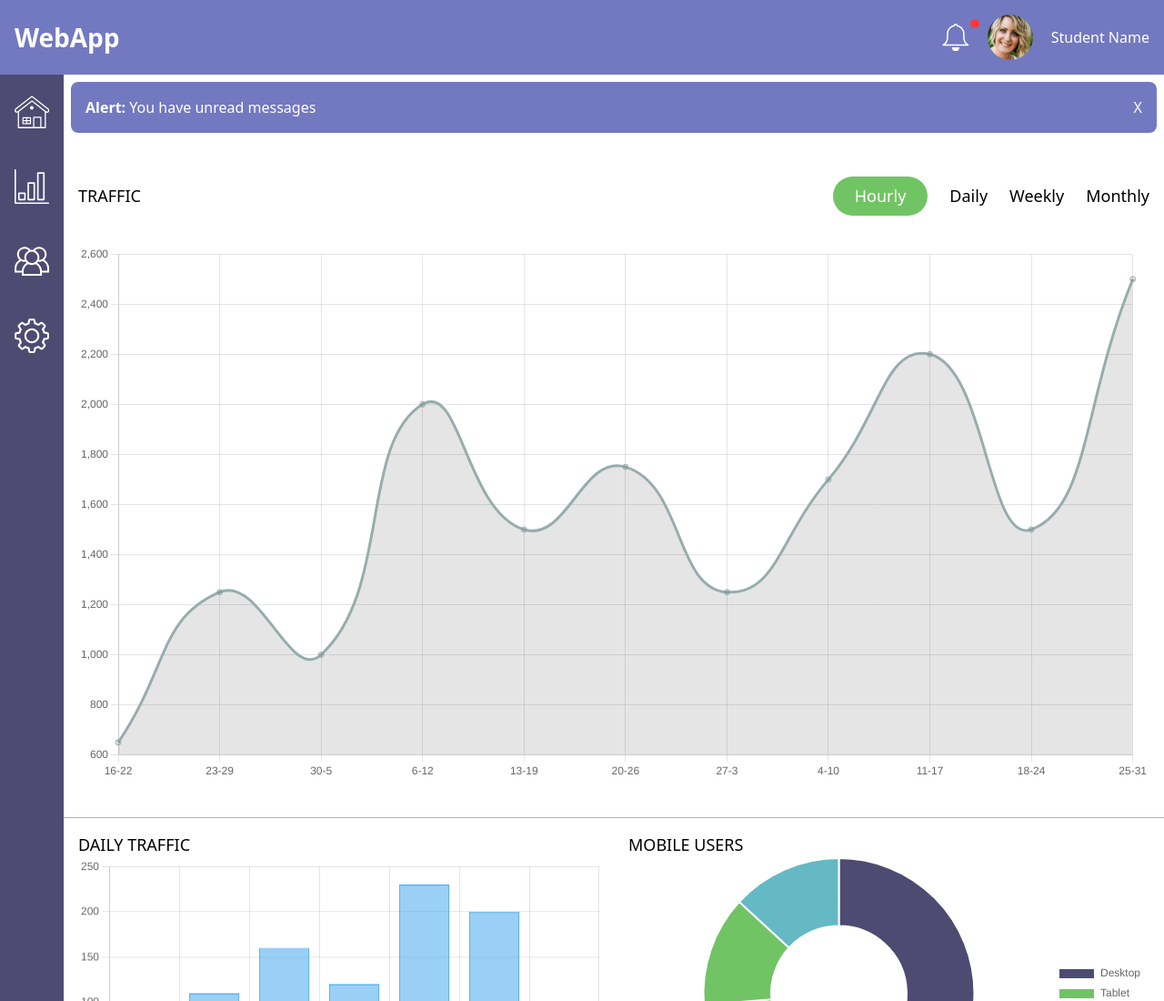
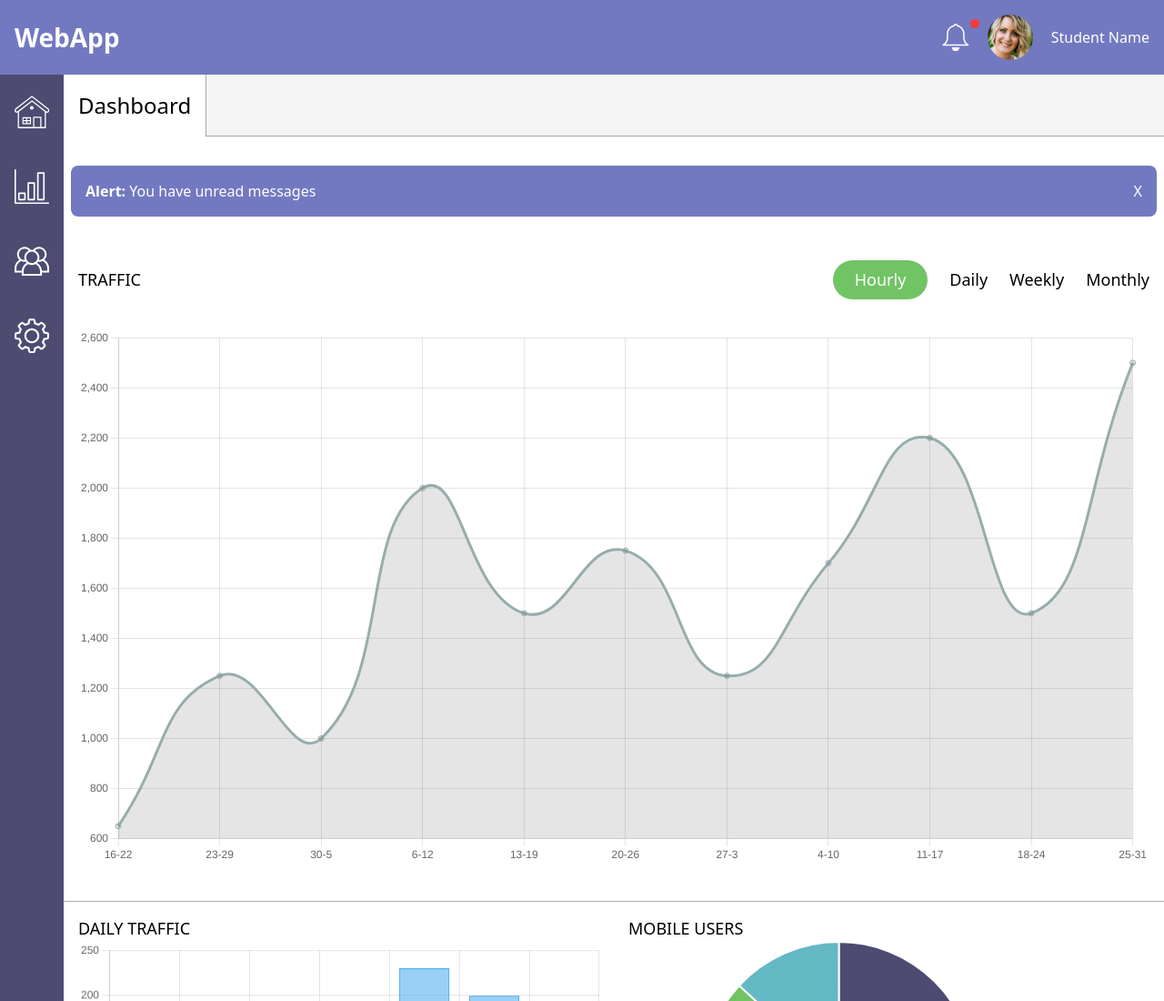
Before and after one commit to dalton-figg/web_app_dashboard_v3.2, a plain HTML site: page index.html in a window 1280 px wide. Shown: the top 1100 px of the page at 91% size. Drawn offline with nearby package versions, Linux system fonts and the light colour scheme.

Commit message:
add dashboard widget

```diff
--- a/css/styles.css
+++ b/css/styles.css
@@ -99,10 +99,24 @@
 }
 
 .subgrid {
+  display: grid;
+  gap: 1.5rem;
+}
+
+.dashboard {
   display: flex;
-  flex-direction: column;
-  gap: 3rem;
-  gap: 1.5rem;
+  font-size: 1.5rem;
+}
+
+.dashboard p {
+  padding: 1rem;
+}
+
+.dashboard-bg {
+  width: 100%;
+  background: rgb(245, 245, 245);
+  border-left: 1px solid #a6a6a6;
+  border-bottom: 1px solid #a6a6a6;
 }
 
 .alert {
--- a/index.html
+++ b/index.html
@@ -103,6 +103,10 @@
         </nav>
       </aside>
       <section class="subgrid">
+        <div class="dashboard">
+          <p>Dashboard</p>
+          <div class="dashboard-bg"></div>
+        </div>
         <!-- Includes alert banner that user can close. -->
         <div class="alert">
           <p><strong>Alert:</strong> You have unread messages</p>
```
Also changed, not shown: js/app.js (+0 -9 lines).
